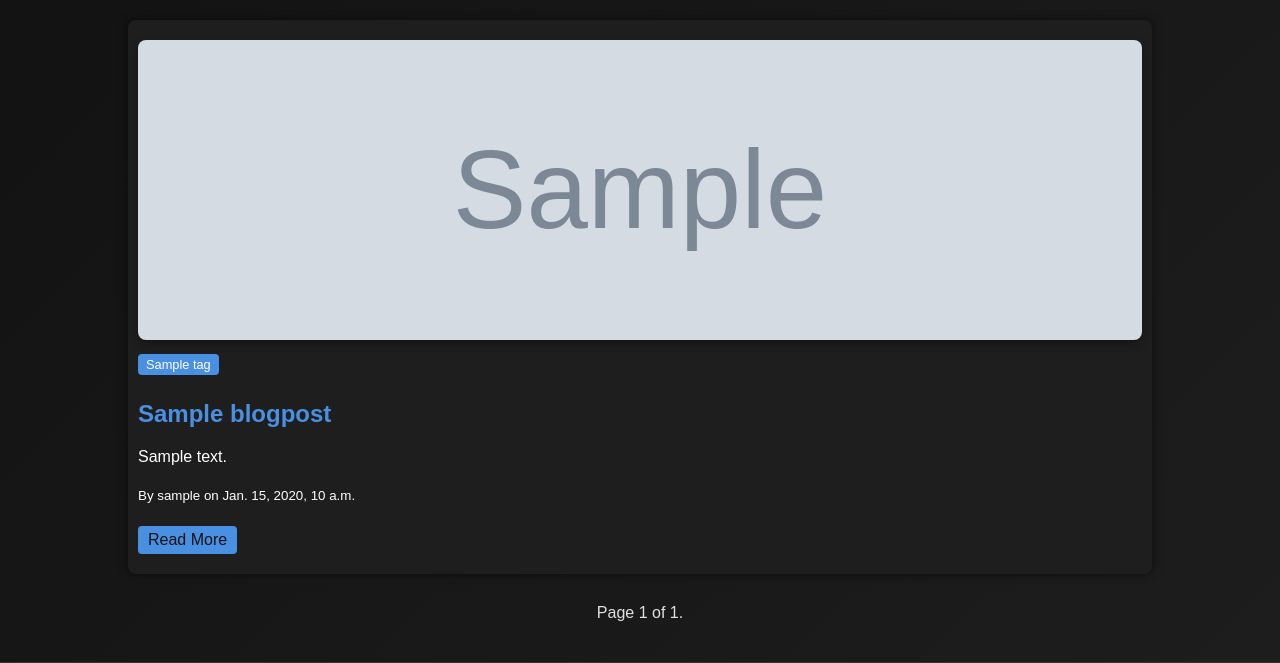
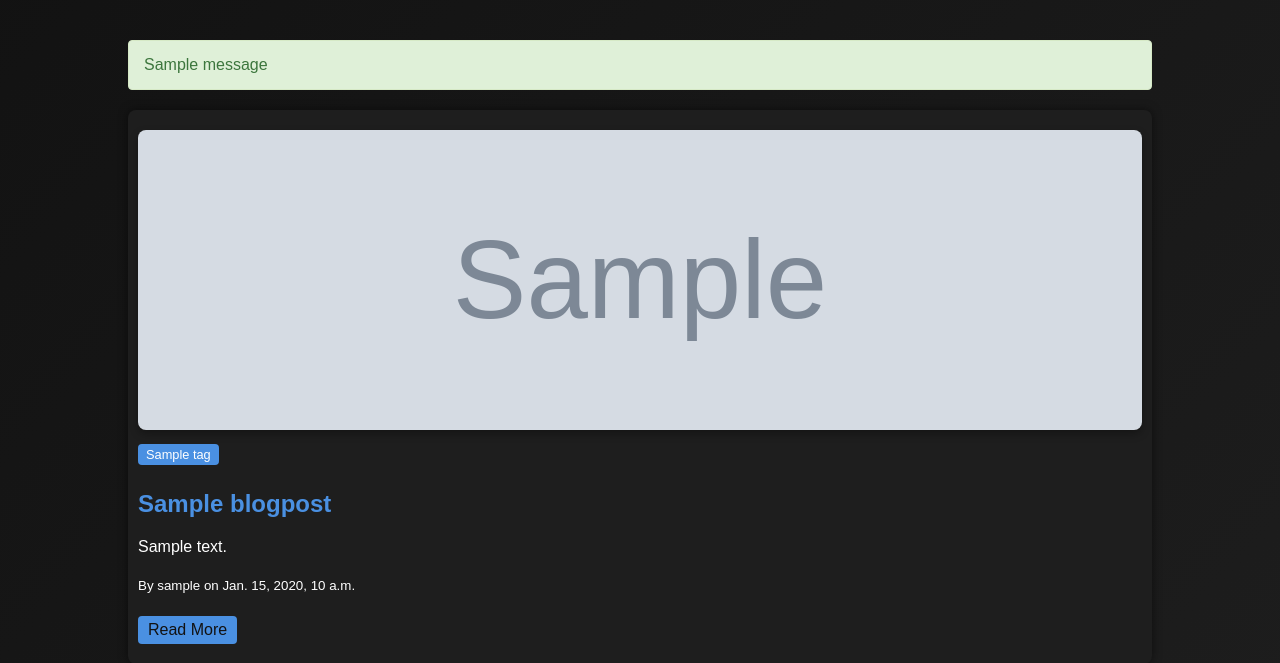
Before and after one commit to eTRVPMAX/BlogBit, a Django app: page / in a window 1280 px wide. Shown: the part 98-761 px from the top of the page. Run offline with Django 4.2, Linux system fonts and the light colour scheme; tables that the repository leaves empty hold one stand-in row (values such as "Sample post"); grey boxes marked "Sample" are stand-in pictures; one stand-in notice (Sample message) is shown.

Commit message:
Refactor CSS and templates to add alert messages for success, info, warning, and danger

```diff
--- a/blogbit/blog/static/css/styles.css
+++ b/blogbit/blog/static/css/styles.css
@@ -570,6 +570,43 @@ footer .social-links a:hover {
   color: #a0a0a0;
 }
 
+/* alerts */
+
+.messages {
+  margin-top: 20px;
+}
+
+.alert {
+  padding: 15px;
+  margin-bottom: 20px;
+  border: 1px solid transparent;
+  border-radius: 4px;
+}
+
+.alert-success {
+  color: #3c763d;
+  background-color: #dff0d8;
+  border-color: #d6e9c6;
+}
+
+.alert-info {
+  color: #31708f;
+  background-color: #d9edf7;
+  border-color: #bce8f1;
+}
+
+.alert-warning {
+  color: #8a6d3b;
+  background-color: #fcf8e3;
+  border-color: #faebcc;
+}
+
+.alert-danger {
+  color: #a94442;
+  background-color: #f2dede;
+  border-color: #ebccd1;
+}
+
 /* Pagination */
 .pagination {
   display: flex;
--- a/blogbit/templates/base.html
+++ b/blogbit/templates/base.html
@@ -42,6 +42,15 @@
     </header>
     <main>
         <div class="container">
+            {% if messages %}
+            <div class="messages">
+                {% for message in messages %}
+                    <div class="alert alert-{{ message.tags }}">
+                        {{ message }}
+                    </div>
+                {% endfor %}
+            </div>
+            {% endif %}
             {% block content %}
             <!-- Content from other templates will be injected here -->
             {% endblock %}
```
